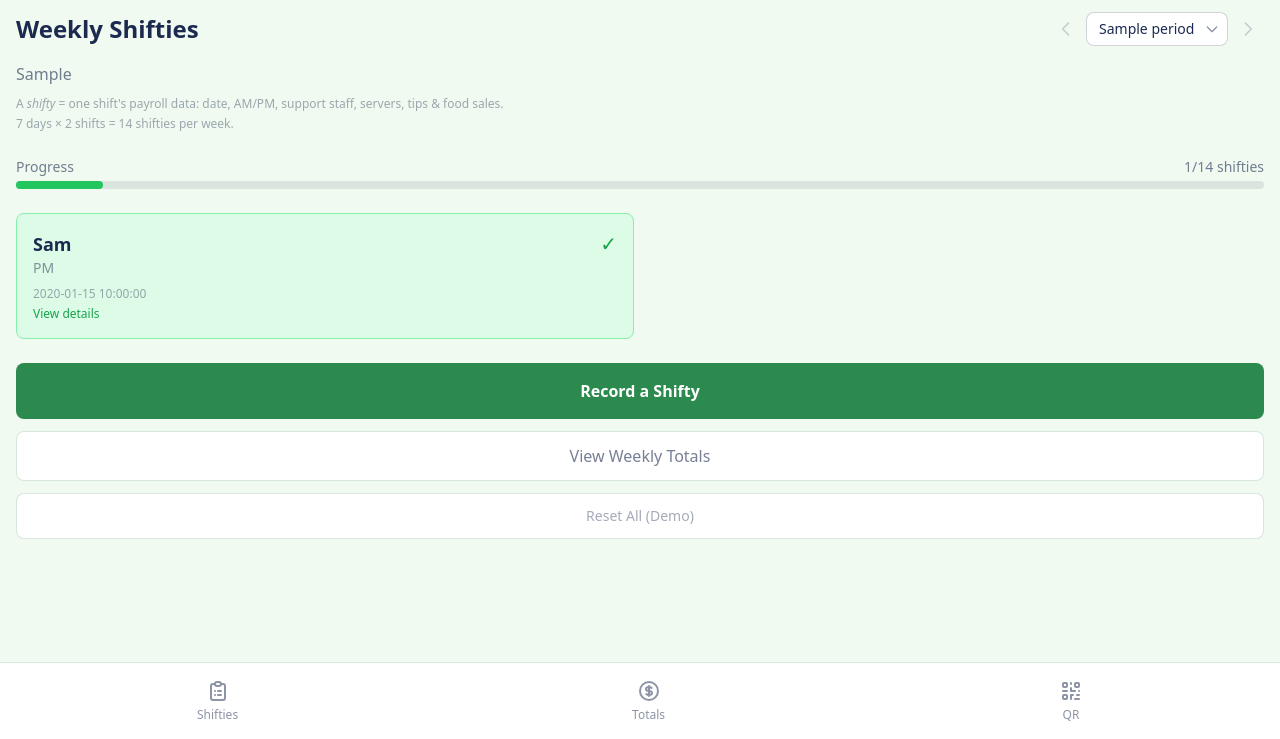
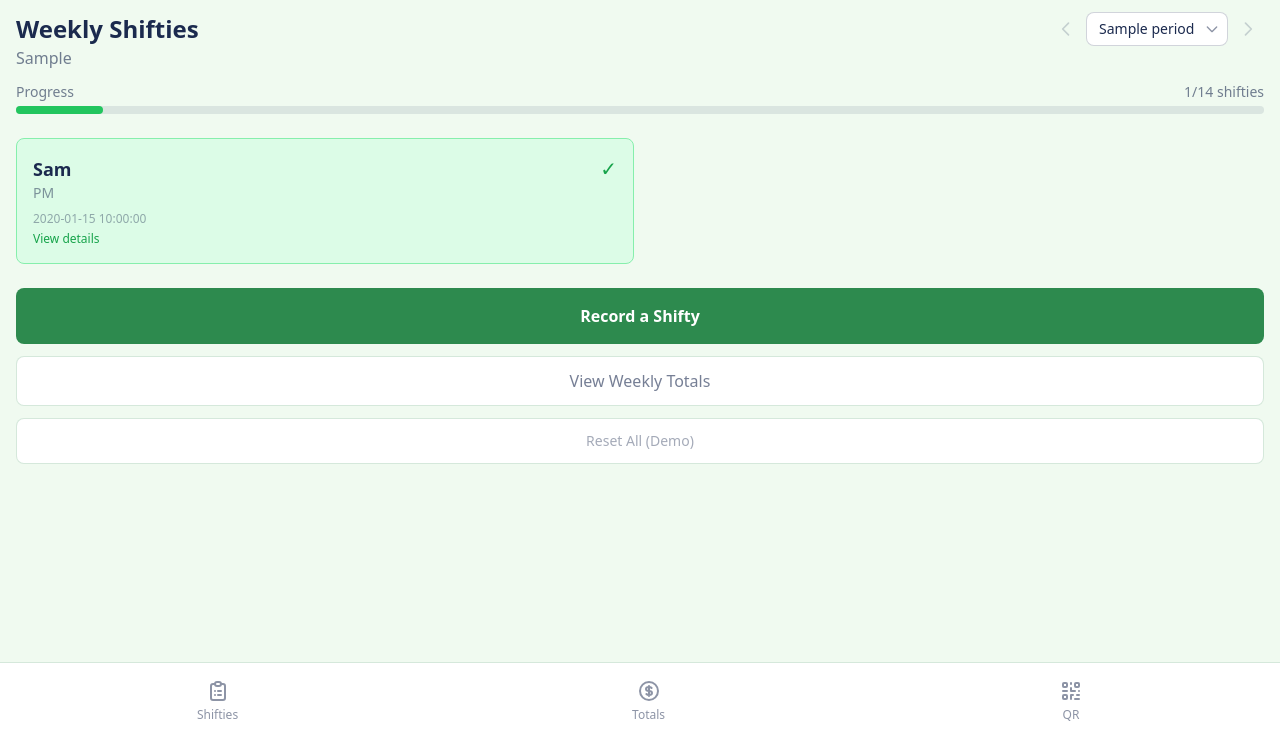
Before and after one commit to jflaig13/mise-core, a FastAPI app: template mise_app/templates/home.html in a window 1280 px wide. Shown: the part 61-800 px from the top of the page. Run offline with FastAPI, Linux system fonts and the light colour scheme; the template is opened without the code that fills it: most values are stand-ins (such as "Sample title", 1, 10 or a date in 2020); some libraries are stand-ins or nearby versions.

Commit message:
Move shifty info to record page, align pay period with header
- Remove shifty explainer from Weekly Shifties page
- Add shifty info in styled box on Tap to Record page
- Move pay period label to subheader area for proper alignment

🤖 Generated with [Claude Code](https://claude.com/claude-code)

Co-Authored-By: Claude Opus 4.5 <noreply@anthropic.com>

```diff
--- a/mise_app/templates/home.html
+++ b/mise_app/templates/home.html
@@ -66,22 +66,17 @@
     </div>
     {% endif %}
 </div>
+<!-- Pay period label aligned under header -->
+<div class="px-4 pb-3">
+    <p class="text-mise-navy/60">{{ pay_period }}</p>
+    {% if message %}
+    <p class="text-green-600 mt-1">{{ message }}</p>
+    {% endif %}
+</div>
 {% endblock %}
 
 {% block content %}
-<div class="p-4">
-    <!-- Subheading and explainer -->
-    <div class="mb-6">
-        <p class="text-mise-navy/60">{{ pay_period }}</p>
-        <p class="text-xs text-mise-navy/40 mt-2 leading-relaxed">
-            A <em>shifty</em> = one shift's payroll data: date, AM/PM, support staff, servers, tips & food sales.<br>
-            7 days &times; 2 shifts = 14 shifties per week.
-        </p>
-        {% if message %}
-        <p class="text-green-600 mt-2">{{ message }}</p>
-        {% endif %}
-    </div>
-
+<div class="p-4 pt-0">
     <!-- Progress bar -->
     {% set completed = shifties | selectattr('status', 'equalto', 'complete') | list | length %}
     <div class="mb-6">
```
Also changed, not shown: mise_app/templates/record_home.html (+8 -0 lines).
